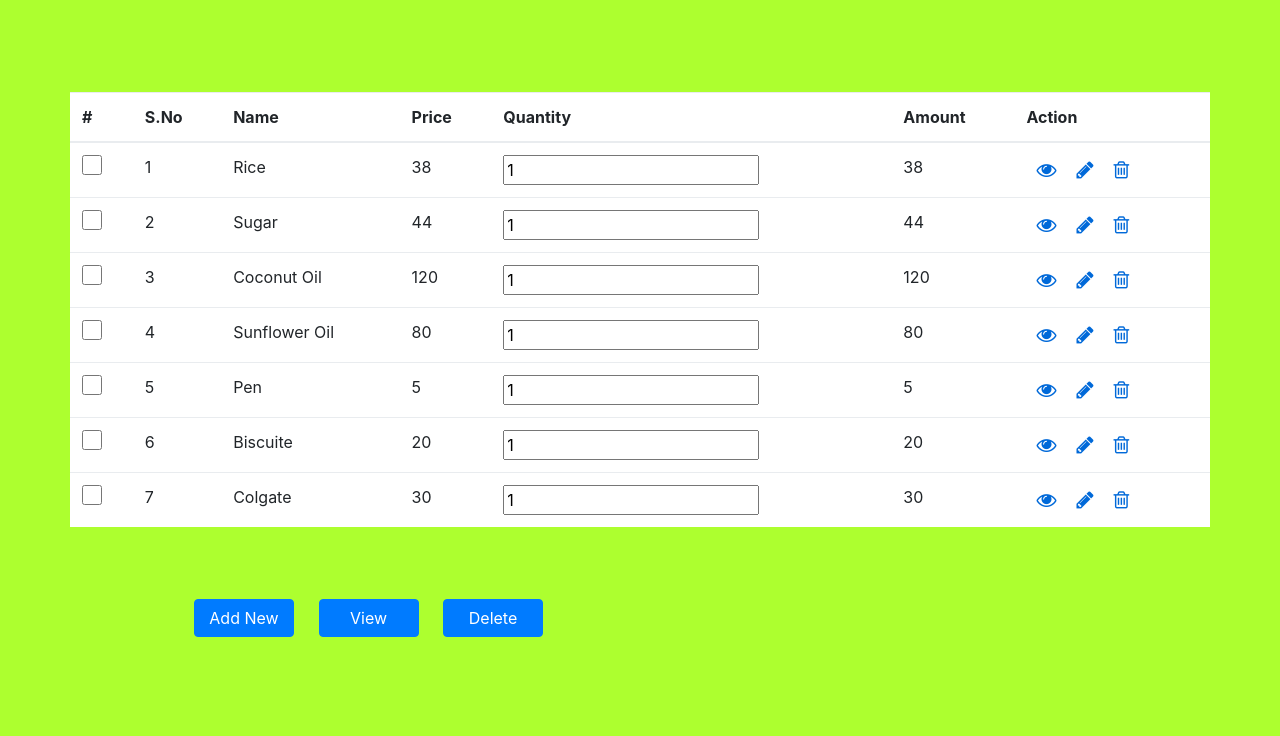
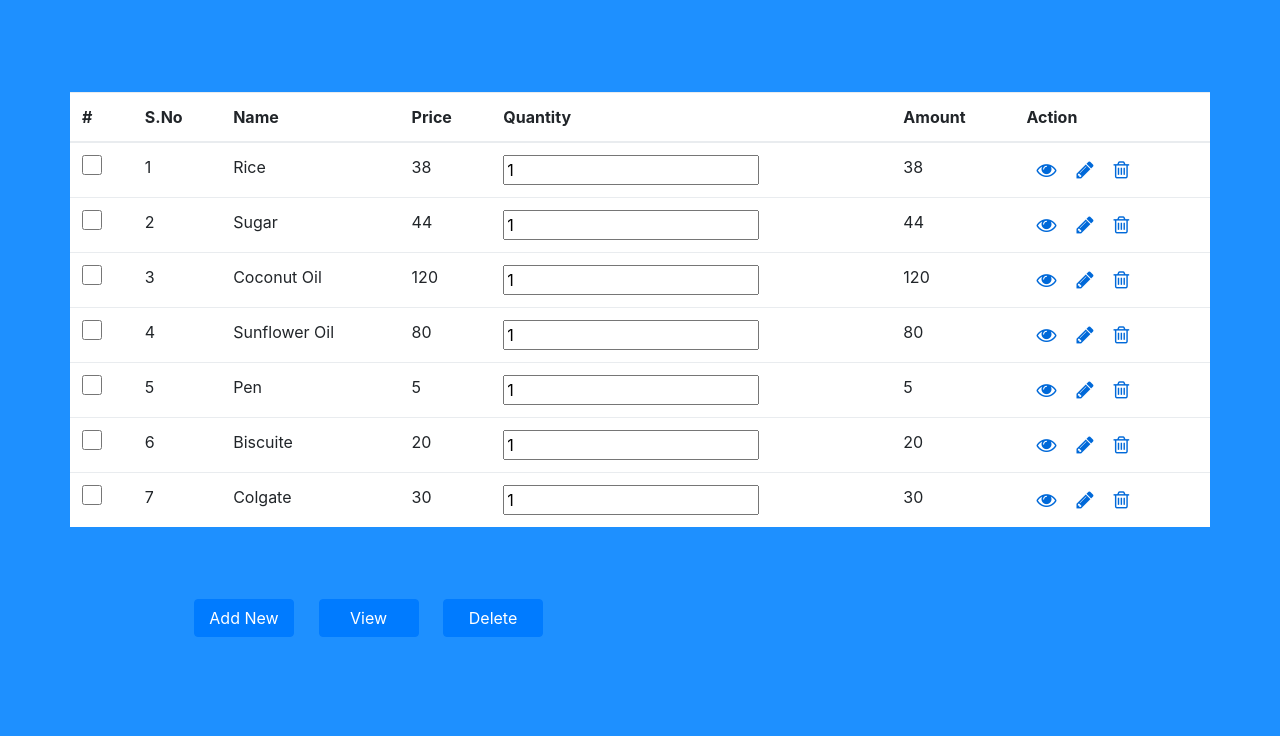
Before and after one commit to JeniAbi/crud-js, a plain HTML site: page index.html in a window 1280 px wide. Shown: the part 64-800 px from the top of the page. Drawn offline with Linux system fonts and the light colour scheme.

Commit message:
menambahkan warana di body

```diff
--- a/index.html
+++ b/index.html
@@ -11,7 +11,7 @@
 		<script type="text/javascript" src="js/bootstrap.min.js"></script>
 		<script type="text/javascript" src="js/script.js"></script>
 	</head>
-	<body style="background-color: greenyellow;">
+	<body style="background-color: dodgerblue;">
 		<div class="container">
 				<h1 class="text-center">CRUD</h1>
 			<div class="row">
```
